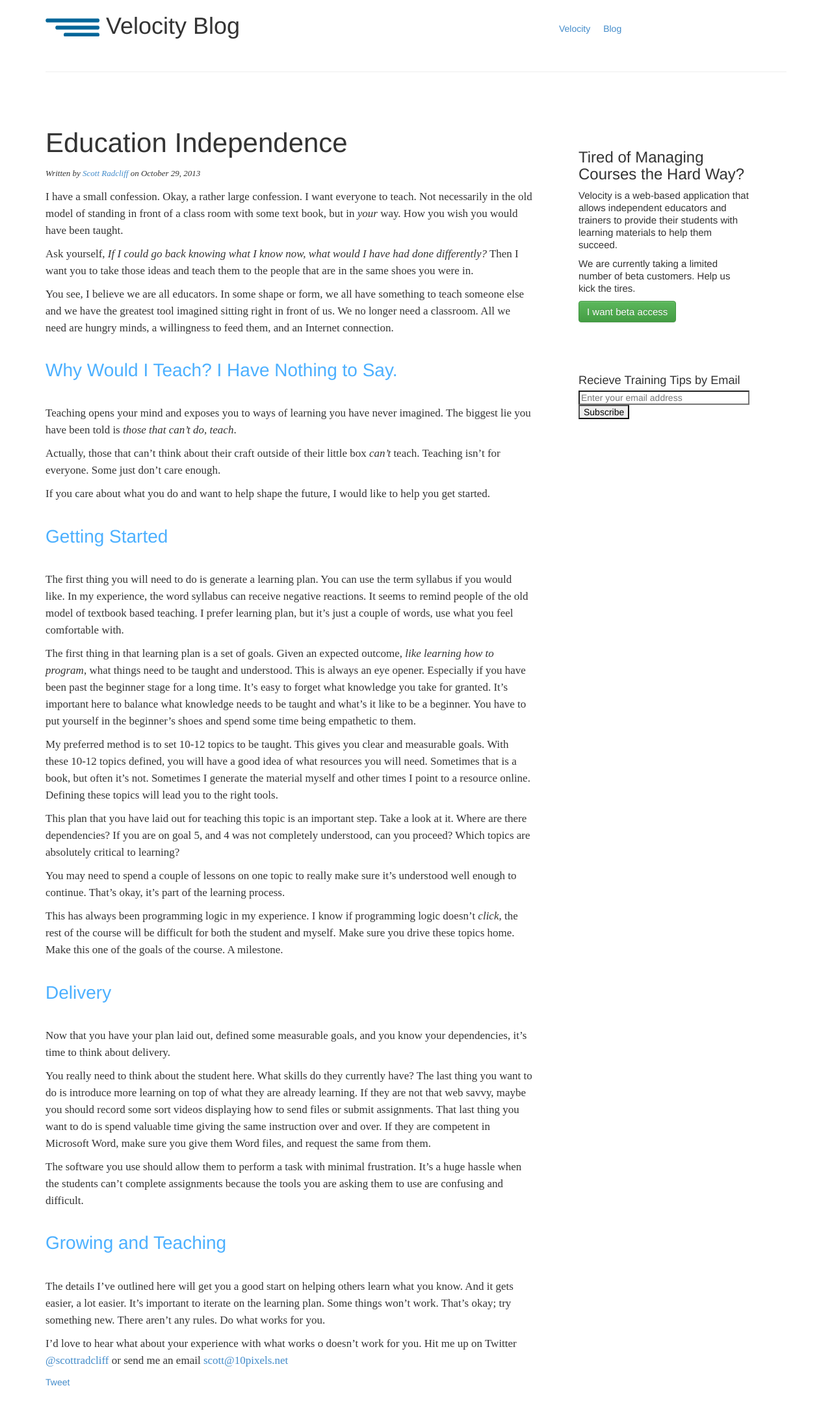
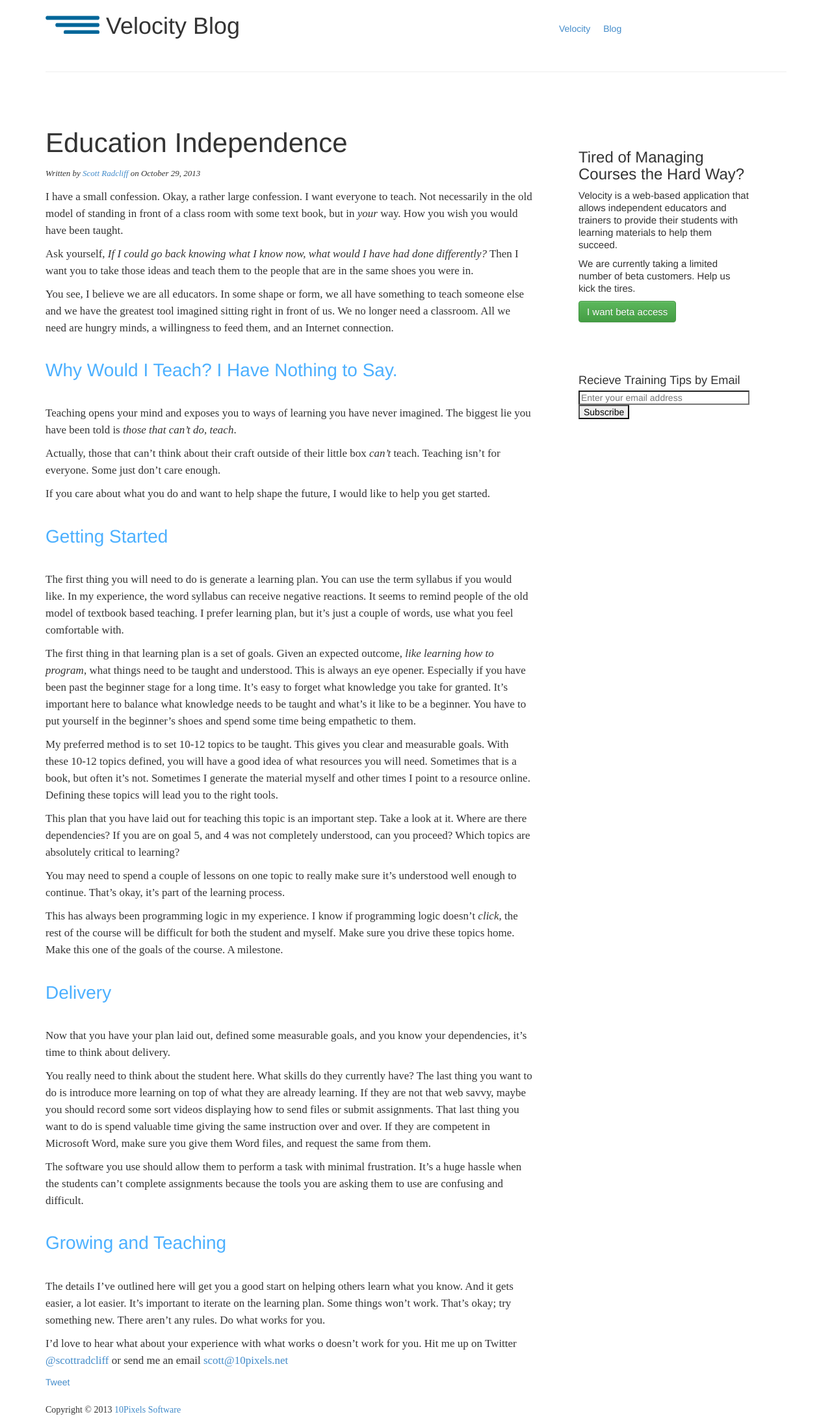
Before and after one commit to 10Pixels/velocity-blog, a Jekyll site: the page built from index.html, in a window 1280 px wide. Shown: the whole page at 65% size. Built offline with Jekyll 4.4.1, drawn with Linux system fonts in a browser that asks for light colours; some web fonts are replaced; Markdown is read by kramdown in place of the engine named in the settings; comment, search, counter and statistics services are not loaded; before the commit the page ends 2137 px from its top, so only the background shows below that.

Commit message:
Quick commit, nothing to see here.

```diff
--- a/_includes/header.html
+++ b/_includes/header.html
@@ -12,9 +12,9 @@
     <div class='container'>
       <div class="row">
         <header class="col-lg-12">
-          <h1><img alt="Logo" id="logo" src="/images/logo.gif"> Velocity Blog</h1>
-          <a href="http://velocityapp.net">Velocity</a>
-          <a href="/">Blog</a>
+        <h1><a href="/"><img alt="Logo" id="logo" src="/images/logo.gif"> Velocity Blog</h1></a>
+          <a href="http://velocityapp.net" class="menu-link">Velocity</a>
+          <a href="/" class="menu-link">Blog</a>
           <hr>
         </header>
       </div>
--- a/_layouts/default.html
+++ b/_layouts/default.html
@@ -12,6 +12,10 @@
         {% include sidebar.html %}
       </div>
       <!-- End content area -->
+
+    <footer id="copyright-data">
+      <p>Copyright &copy; 2013 <a href="http://10pixels.net">10Pixels Software</a></p>
+    </footer>
     </div>
   </body>
 </html>
--- a/css/main.css
+++ b/css/main.css
@@ -25,11 +25,18 @@
 h4 {
   font-size: 24px; }
 
-header a {
+header img {
+  position: relative;
+  top: -4px; }
+header a, header a:hover {
+  color: #333333;
+  text-decoration: none; }
+header a.menu-link {
   position: relative;
   left: 790px;
   bottom: 36px;
-  padding-right: 16px; }
+  padding-right: 16px;
+  color: #428bca; }
 
 #sidebar {
   margin-top: 88px;
@@ -51,3 +58,8 @@
 
 #disqus_thread {
   margin-top: 40px; }
+
+footer#copyright-data {
+  margin-top: 20px; }
+  footer#copyright-data p {
+    font-size: 14px !important; }
--- a/css/sass/main.sass
+++ b/css/sass/main.sass
@@ -26,11 +26,18 @@
   font-size: 24px
 
 header
-  a
+  img
+    position: relative
+    top: -4px
+  a, a:hover
+    color: #333
+    text-decoration: none
+  a.menu-link
     position: relative
     left: 790px
     bottom: 36px
     padding-right: 16px
+    color: #428bca
 
 #sidebar
   margin-top: 88px
@@ -56,3 +63,10 @@
 // Disqus
 #disqus_thread
   margin-top: 40px
+
+
+// Main footer
+footer#copyright-data
+  margin-top: 20px
+  p
+    font-size: 14px !important
```
Also changed, not shown: 4 other files.
